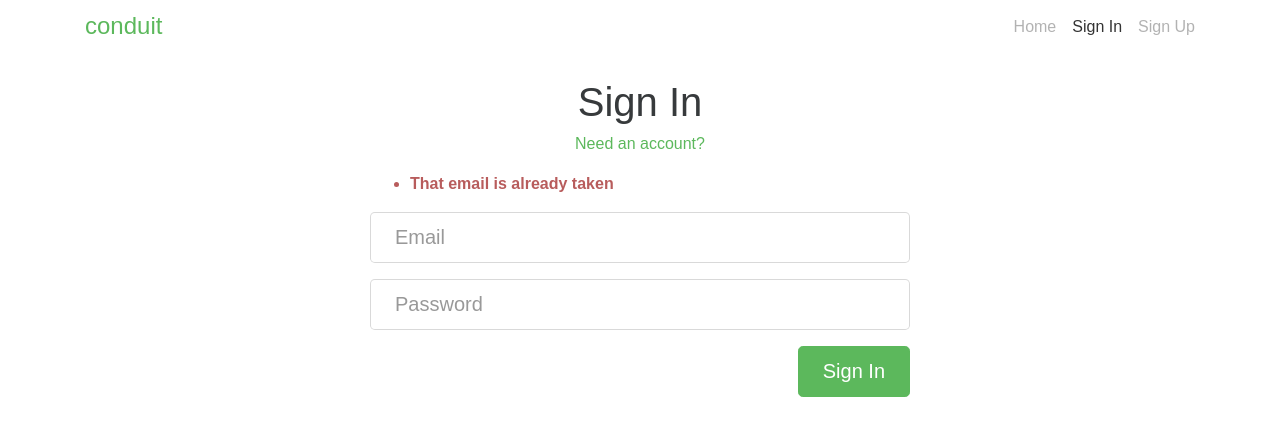
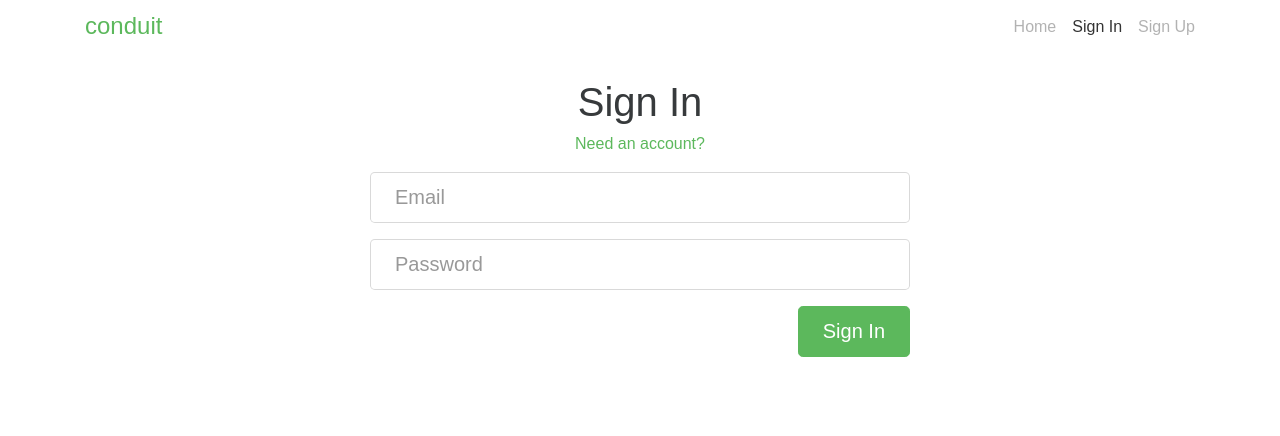
Before and after one commit to IvanMonichev/next-realworld, a Next.js app: page /sign-in in a window 1280 px wide. Shown: the top 436 px of the page. Built offline with nearby package versions, Linux system fonts and the light colour scheme; a web font is replaced by a local one.

Commit message:
feat: remove static error

```diff
--- a/app/sign-in/page.tsx
+++ b/app/sign-in/page.tsx
@@ -17,9 +17,6 @@ const Page: FC = () => {
            <p className="text-xs-center">
              <Link href="/sign-up">Need an account?</Link>
            </p>
-           <ul className="error-messages">
-             <li>That email is already taken</li>
-           </ul>
            <LoginForm />
          </div>
        </div>
```
